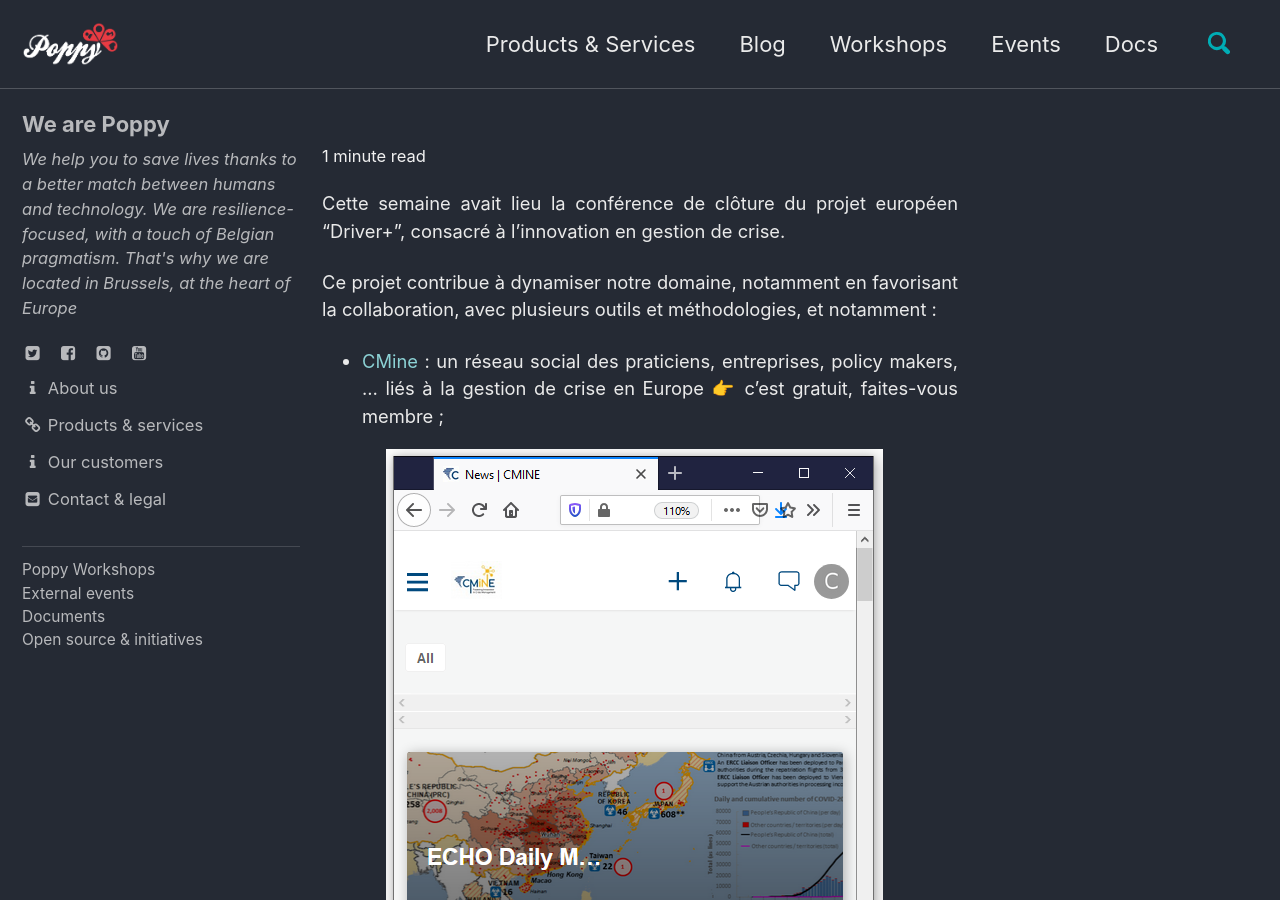
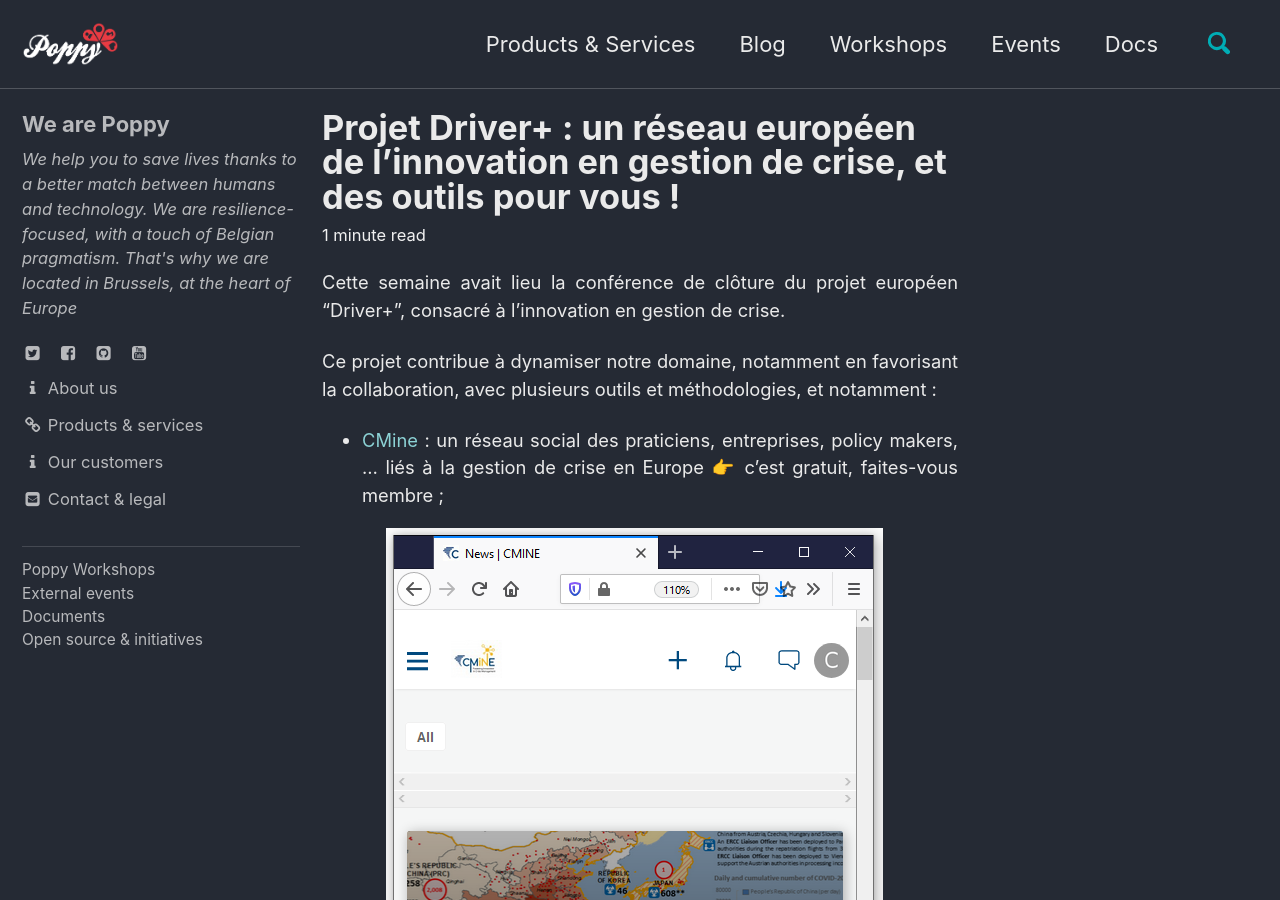
Before and after one commit to ccloquet/ccloquet.github.io, a Jekyll site: the page built from _posts/2019-02-20-driver_plus.md, in a window 1280 px wide and 900 px high. Built offline with Jekyll 4.4.1, drawn with Linux system fonts in a browser that asks for light colours; cached includes are drawn as plain includes; some of the changed text lies outside the part shown.

Commit message:
Update 2019-02-20-driver_plus.md

```diff
--- a/_posts/2019-02-20-driver_plus.md
+++ b/_posts/2019-02-20-driver_plus.md
@@ -1,5 +1,5 @@
 ---
-title: Projet Driver+ : un réseau européen de l'innovation en gestion de crise, et des outils pour vous !
+title: "Projet Driver+ : un réseau européen de l'innovation en gestion de crise, et des outils pour vous !"
 published: true
 tags: [tools,europe,network,security]
 ---
```
